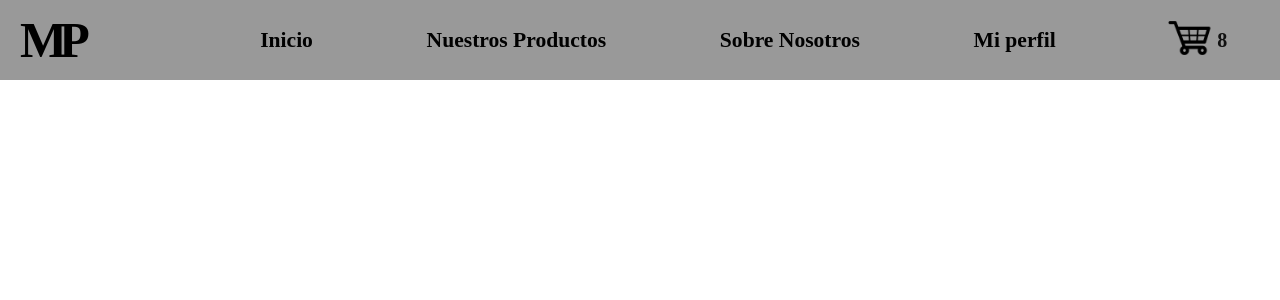
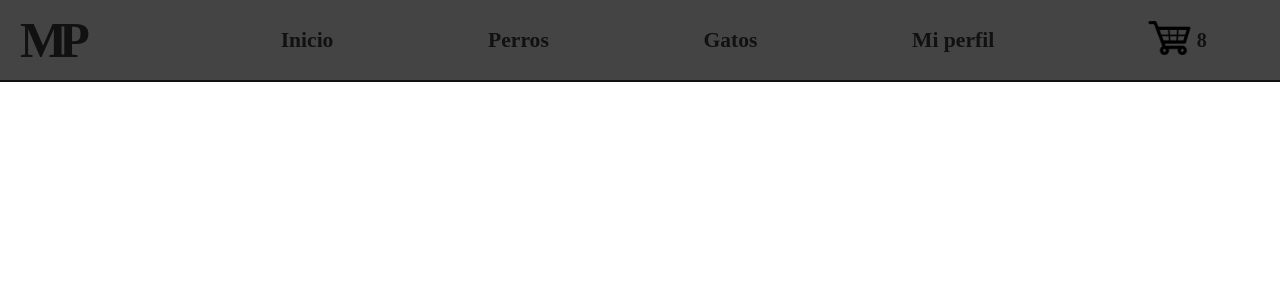
Before and after one commit to MondinoPedro/VeterinariaArco-CoderProject, a React (Create React App) app: page / in a window 1280 px wide. Shown: the top 300 px of the page. Built offline with nearby package versions, Linux system fonts and the light colour scheme.

Commit message:
Septima Entrega

```diff
--- a/src/components/NavBar/Navbar.js
+++ b/src/components/NavBar/Navbar.js
@@ -1,4 +1,5 @@
 import { findByLabelText } from "@testing-library/react";
+import { Link } from "react-router-dom"
 import CartWidget from "../CartWidget/CartWidget.js";
 
 export default function Navbar(){
@@ -9,12 +10,13 @@ export default function Navbar(){
     const headerStyle = {
         display:"flex",
         alignItems:"center",
-        backgroundColor: "#999",
+        backgroundColor: "#444",
         width: "100%",
         height:"80px",
+        borderBottom:"2px solid #111",
     }
     const headerIconoStyle = {
-        color:"#000",
+        color:"#fff",
         width:"10%",
         paddingLeft:"20px",
         textDecoration:"none",
@@ -30,24 +32,25 @@ export default function Navbar(){
         marginLeft:"30px",
     }
     const linksStyle = {
-        color:"#010101",
+        color:"#111",
         textDecoration:"none",
         fontSize:"26px",
 
     }
     const letterIconoStyle = {
         letterSpacing:"-8px",
+        color:"#111"
     }
     return(
         <>
         <div className="container" style={containerStyle}>
             <header className="header" style={headerStyle}>
-                <a className="header-icono" href="#" style={headerIconoStyle}><b className="icono-letter" style={letterIconoStyle}>MP</b></a>
+                <Link className="header-icono" to="/" style={headerIconoStyle}><b className="icono-letter" style={letterIconoStyle}>MP</b></Link>
                 <ul className="header-links" style={headerLinksStyle}>
-                    <li><a href="#" style={linksStyle}><h5 className="link-name">Inicio</h5></a></li>
-                    <li><a href="#" style={linksStyle}><h5 className="link-name">Nuestros Productos</h5></a></li>
-                    <li><a href="#" style={linksStyle}><h5 className="link-name">Sobre Nosotros</h5></a></li>
-                    <li><a href="#" style={linksStyle}><h5 className="link-name">Mi perfil</h5></a></li>
+                    <li><Link to="/" style={linksStyle}><h5 className="link-name">Inicio</h5></Link></li>
+                    <li><Link to="/category/1" style={linksStyle}><h5 className="link-name">Perros</h5></Link></li>
+                    <li><Link to="/category/2" style={linksStyle}><h5 className="link-name">Gatos</h5></Link></li>
+                    <li><Link to="#" style={linksStyle}><h5 className="link-name">Mi perfil</h5></Link></li>
                     <CartWidget cartCounter={"8"}/>
                 </ul>
 
```
